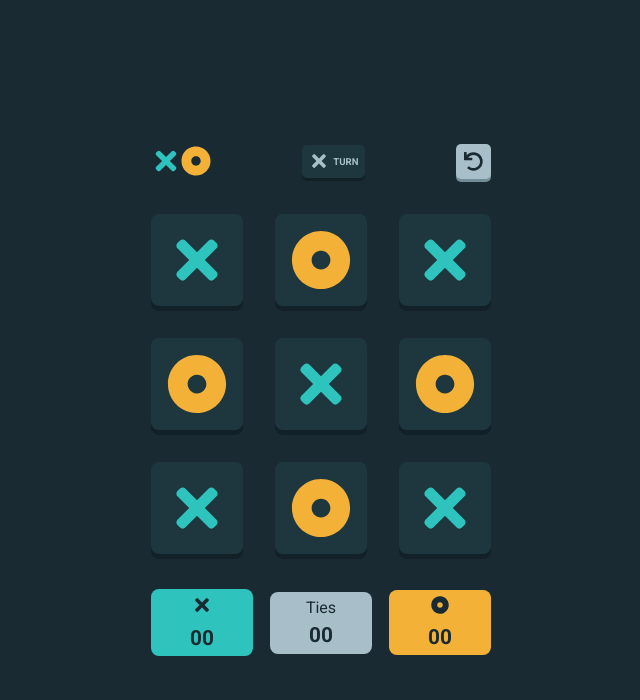
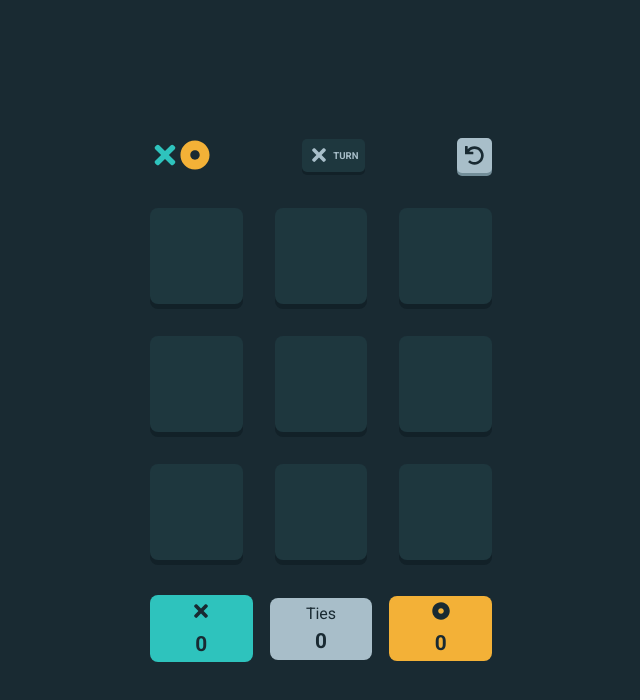
Before and after one commit to davifelix5/react-tic-tac-toe, a React (Vite) app: page /game in a window 1280 px wide. Shown: the top 700 px of the page, without its empty margins (319-959 px from the left). Built offline with nearby package versions, Linux system fonts and the light colour scheme.

Commit message:
feature: basic game logic

```diff
--- a/src/pages/Game/index.jsx
+++ b/src/pages/Game/index.jsx
@@ -1,4 +1,5 @@
-import React, { useContext } from 'react'
+import React, { useCallback, useContext, useEffect, useState } from 'react'
+import { useNavigate } from 'react-router-dom'
 
 import {
   Container,
@@ -16,10 +17,85 @@ import { FaDotCircle, FaTimes, FaUndo } from 'react-icons/fa'
 import { ThemeContext } from 'styled-components'
 
 export function Game() {
+  const initialPlays = [...new Array(9)].map(() => '')
+
+  const [plays, setPlays] = useState(initialPlays)
+  const [points, setPoints] = useState({'X': 0, 'O': 0, ties: 0})
+  const [firstPlayer, setFirstPlayer] = useState('X')
+  const [currentPlayer, setCurrentPlayer] = useState(firstPlayer)
+
+  const navigate = useNavigate()
+
+  function handleNavigateHome() {
+    if (!window.confirm('Deseja mesmo acabar o jogo?')) return
+    navigate('/')
+  }
+
+  function handlePlay(position) {
+    setPlays(plays => plays.map((play, index) => index === position ? currentPlayer : play))
+    setCurrentPlayer(currentPlayer => currentPlayer === 'X' ? 'O' : 'X')
+  }
+
+  function verifyWinner() {
+    const winningPositions = [
+      [0, 1, 2],
+      [3, 4, 5],
+      [6, 7, 8],
+
+      [0, 3, 6],
+      [1, 4, 7],
+      [2, 5, 8],
+
+      [0, 4, 8],
+      [2, 4, 6],
+    ]
+
+    for (const position of winningPositions) {
+      const [a, b, c] = position
+      if (plays[a] === plays[b] && plays[b] === plays[c] && plays[a] !== '') {
+        return plays[a]
+      }
+    }
+
+  }
+
+  function tie() {
+    setPoints(points => ({...points, ties: points.ties + 1}))
+    resetGame()
+  }
+
+  function resetGame() {
+    setPlays(initialPlays)
+    setCurrentPlayer(firstPlayer)
+  }
+
+  function incrementPoints (play) {
+    setPoints(points => ({...points, [play]: points[play] + 1}))
+  }
+
+  useEffect(() => {
+
+    const gameOver = plays.filter(Boolean).length === 9
+    const winner = verifyWinner()
+
+    if (winner) {
+      incrementPoints(winner)
+      alert(`${winner} ganhou`)
+    } else if (gameOver) {
+      tie()
+    }
+
+    if (gameOver || winner) {
+      resetGame()
+    }
+
+  }, [plays])
+
 
   const {
     secondaryBackground,
   } = useContext(ThemeContext)
+
 
   return (
     <Container>
@@ -27,31 +103,31 @@ export function Game() {
         <Header>
           <Logo size={30} />
           <Header.Turn>
-              <Play type="X" size={20} color={secondaryBackground} /> <p>turn</p>
+              <Play type={currentPlayer} size={20} color={secondaryBackground} /> <p>turn</p>
           </Header.Turn>
-          <Header.BackButton>
+          <Header.BackButton onClick={handleNavigateHome}>
             <FaUndo size={19} />
           </Header.BackButton>
         </Header>
         <GameGrid>
-          {[...new Array(9)].map((_, index) => (
-              <GameGrid.Item>
-                <Play size={60} type={index % 2 === 0 ? 'X' : 'O'} />
+          {plays.map((play, index) => (
+              <GameGrid.Item key={`${index}_${play}`} onClick={() => handlePlay(index)}>
+                <Play size={60} type={play} />
               </GameGrid.Item>
           ))}
         </GameGrid>
         <BottomInfo>
           <BottomInfo.Item>
             <p><FaTimes size={20} /></p>
-            <span>00</span>
+            <span>{points['X']}</span>
           </BottomInfo.Item>
           <BottomInfo.Item>
             <p>Ties</p>
-            <span>00</span>
+            <span>{points.ties}</span>
           </BottomInfo.Item>
           <BottomInfo.Item>
             <p><FaDotCircle size={18} /></p>
-            <span>00</span>
+            <span>{points['O']}</span>
           </BottomInfo.Item>
         </BottomInfo>
       </GameContainer>
--- a/src/pages/Game/styles.js
+++ b/src/pages/Game/styles.js
@@ -61,7 +61,8 @@ Header.BackButton = styled.button`
 
 export const GameGrid = styled.div`
   display: grid;
-  grid-template-columns: repeat(3, auto);
+  grid-template-columns: repeat(3, 5.8rem);
+  grid-template-rows: repeat(3, 6rem);
   grid-gap: 2rem;
   margin: 2.2rem 0;
 `
```
